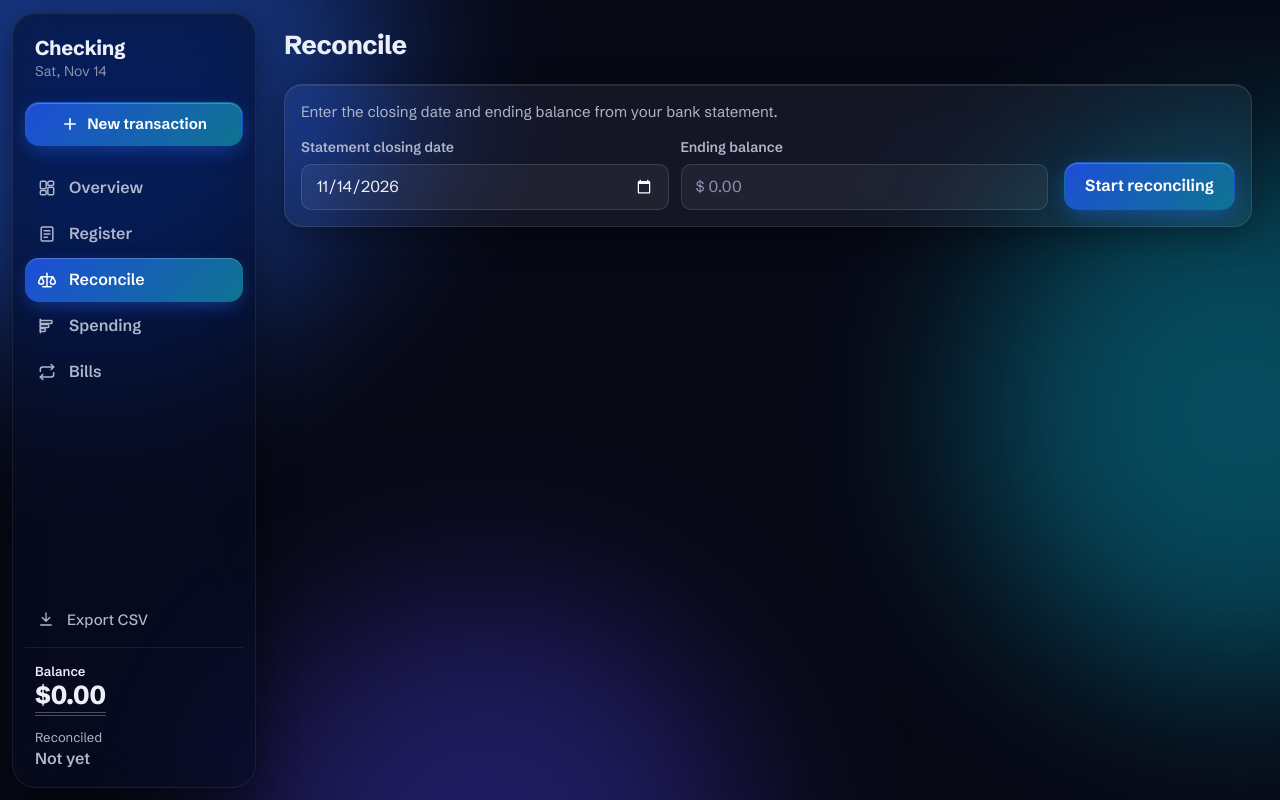
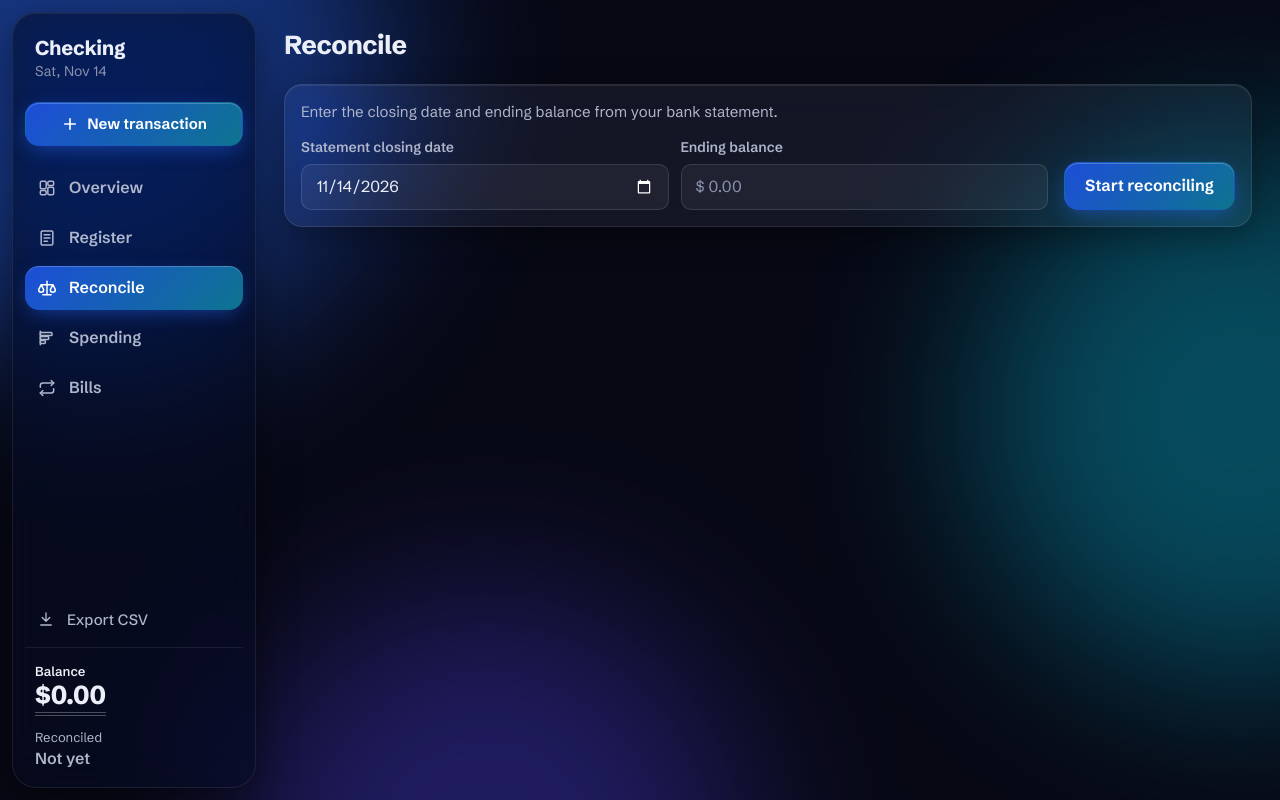
Before and after one commit to xadamz23/reconcile, a FastAPI app: page /reconcile in a window 1280 px wide. Run offline with FastAPI, Linux system fonts and the light colour scheme.

Commit message:
Space the desktop sidebar links apart
A hovered link's pill nearly touched the current page's, 2px apart.

```diff
--- a/static/css/app.css
+++ b/static/css/app.css
@@ -1071,7 +1071,7 @@ button.mark:hover .icon { border-color: var(--dep); }
   .side-today { display: block; margin-top: 0.125rem; font-size: 0.875rem; color: var(--text-faint); }
   .side-new { min-height: 2.75rem; padding: 0 1rem; font-size: 0.9375rem; }
   .side-new .icon { width: 1.125rem; height: 1.125rem; stroke-width: 2.2; }
-  .side-links { display: grid; gap: 0.125rem; }
+  .side-links { display: grid; gap: 0.375rem; }
   .side-link {
     display: flex; align-items: center; gap: 0.75rem;
     min-height: 2.75rem; padding: 0 0.75rem; border-radius: var(--radius-m);
```
